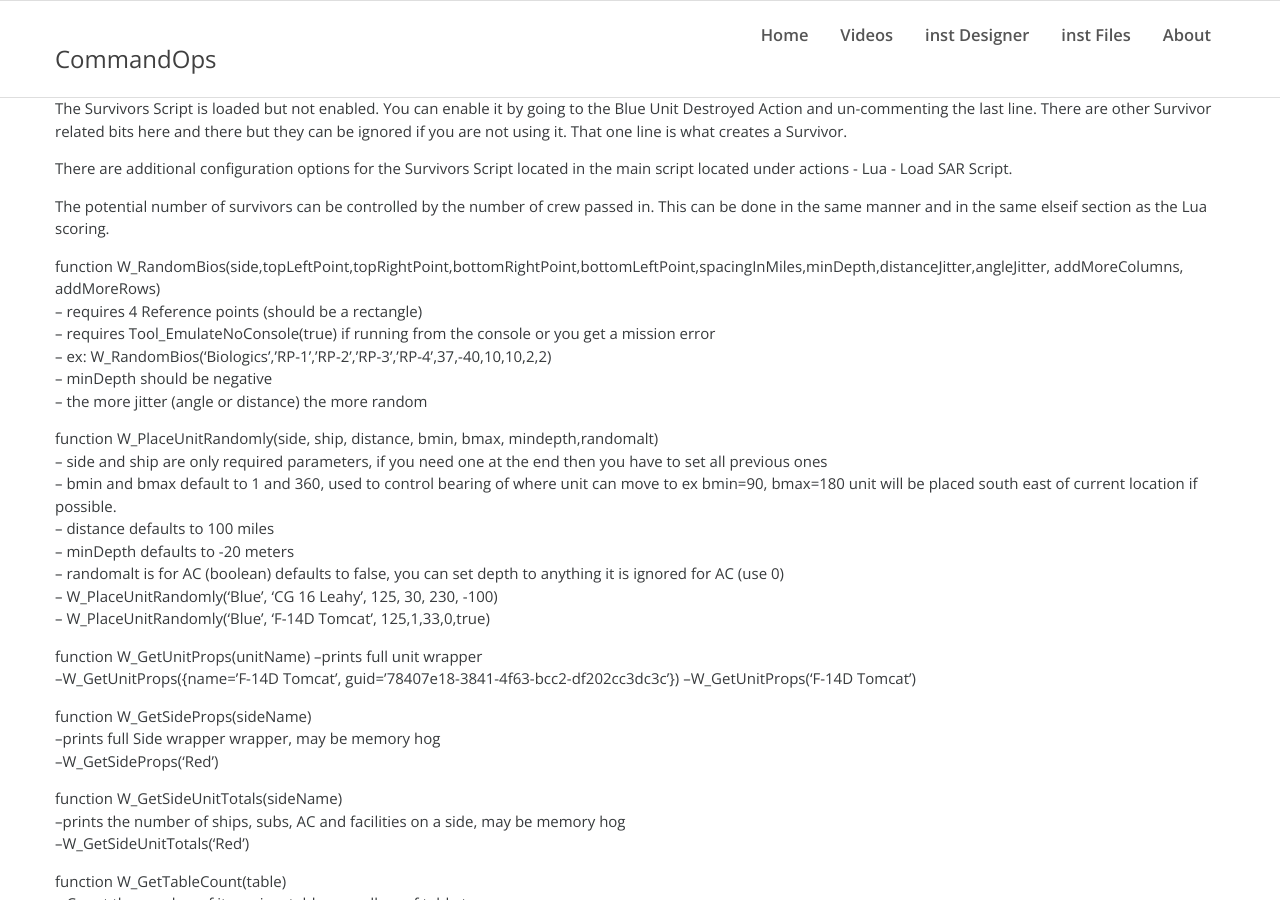
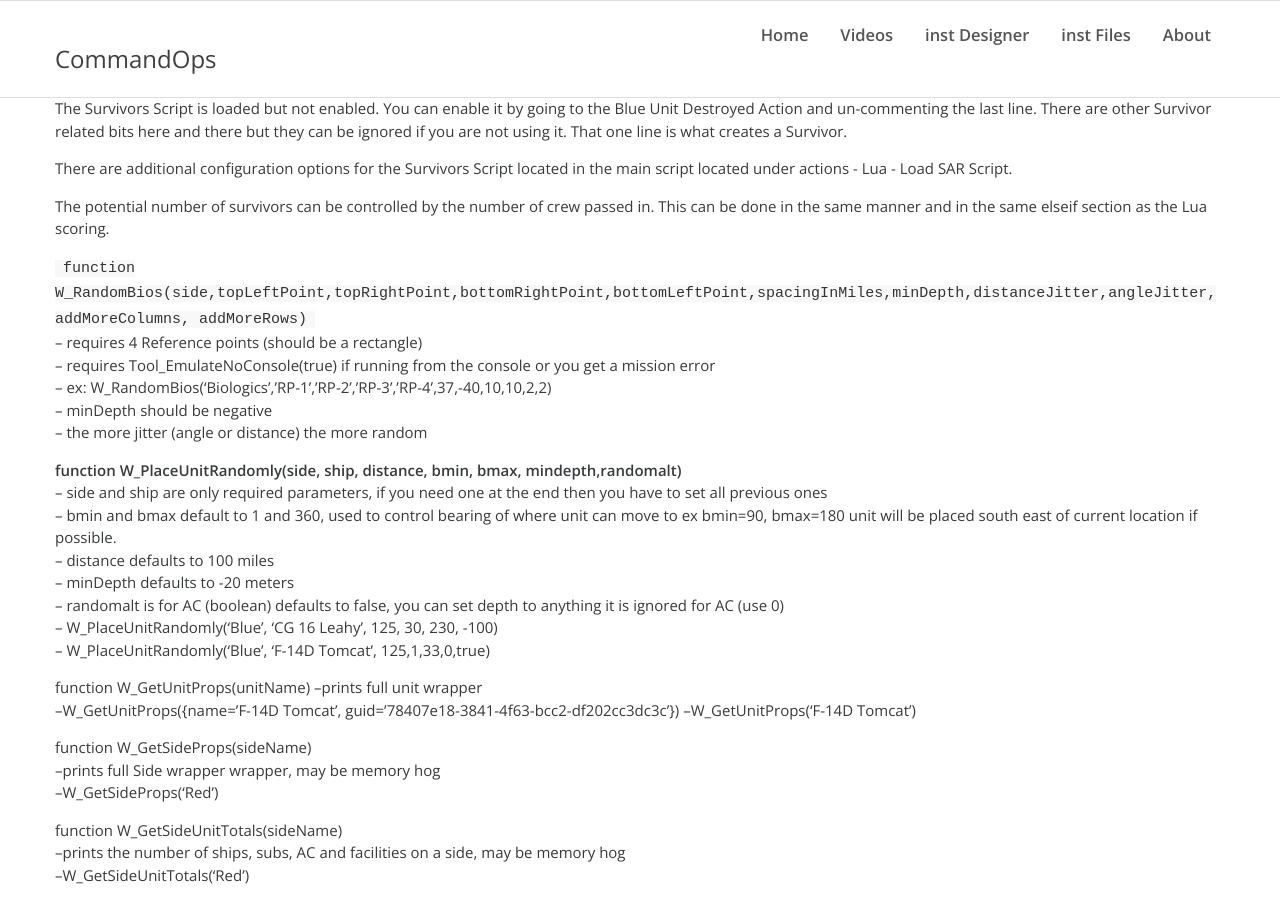
Before and after one commit to commandops/commandops.github.io, a Jekyll site: the page built from posts/starter-scen.md, in a window 1280 px wide and 900 px high, scrolled down 1355 px. Built offline with Jekyll 4.4.1, drawn with Linux system fonts in a browser that asks for light colours; comment, search, counter and statistics services are not loaded.

```diff
--- a/posts/starter-scen.md
+++ b/posts/starter-scen.md
@@ -57,7 +57,7 @@ There are additional configuration options for the Survivors Script located in t
 
 The potential number of survivors can be controlled by the number of crew passed in. This can be done in the same manner and in the same elseif section as the Lua scoring.
 
-function W_RandomBios(side,topLeftPoint,topRightPoint,bottomRightPoint,bottomLeftPoint,spacingInMiles,minDepth,distanceJitter,angleJitter, addMoreColumns, addMoreRows)
+`function W_RandomBios(side,topLeftPoint,topRightPoint,bottomRightPoint,bottomLeftPoint,spacingInMiles,minDepth,distanceJitter,angleJitter, addMoreColumns, addMoreRows)`
 -- requires 4 Reference points (should be a rectangle)
 -- requires Tool_EmulateNoConsole(true) if running from the console or you get a mission error
 -- ex: W_RandomBios('Biologics','RP-1','RP-2','RP-3','RP-4',37,-40,10,10,2,2)
@@ -65,7 +65,7 @@ function W_RandomBios(side,topLeftPoint,topRightPoint,bottomRightPoint,bottomLef
 -- the more jitter (angle or distance) the more random
 
 
-function W_PlaceUnitRandomly(side, ship, distance, bmin, bmax, mindepth,randomalt)
+**function W_PlaceUnitRandomly(side, ship, distance, bmin, bmax, mindepth,randomalt)**
 -- side and ship are only required parameters, if you need one at the end then you have to set all previous ones
 -- bmin and bmax default to 1 and 360, used to control bearing of where unit can move to ex bmin=90, bmax=180 unit will be placed south east of current location if possible.
 -- distance defaults to 100 miles
```
